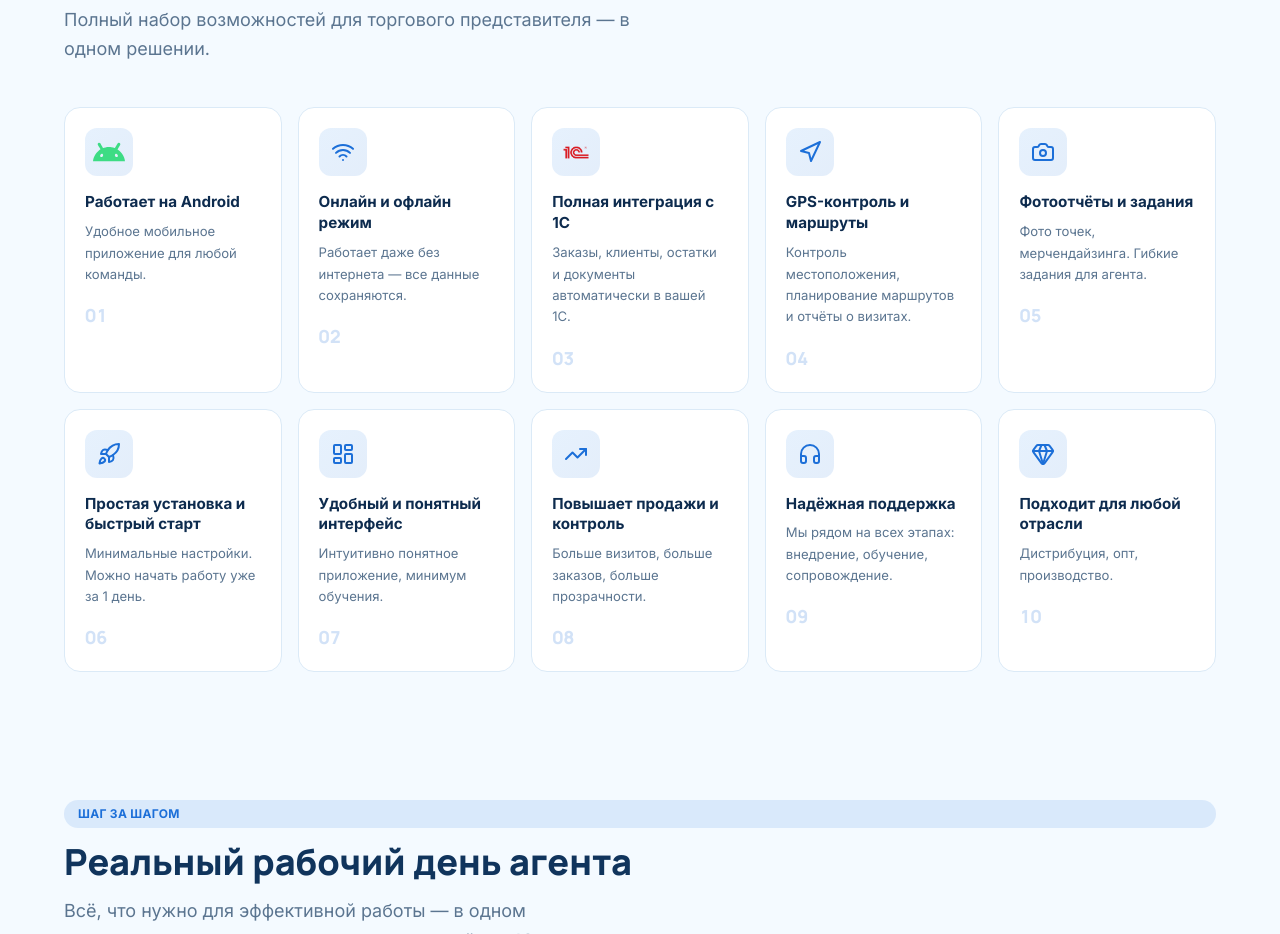
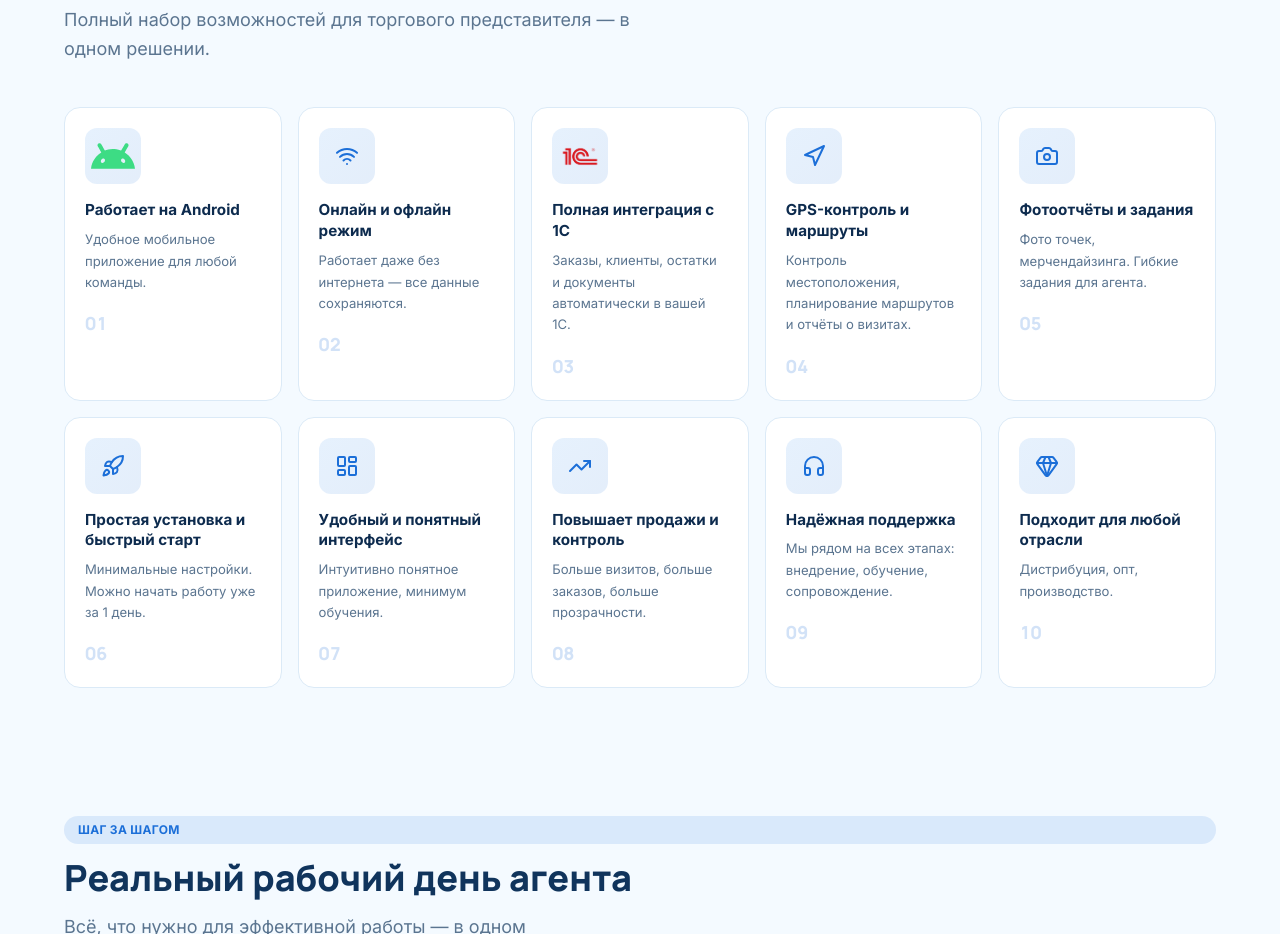
Before and after one commit to Shodikulzoda/1c-agent-pro-website, a Next.js app: page / in a window 1280 px wide. Shown: the part 1140-2074 px from the top of the page. Built offline with nearby package versions, Linux system fonts and the light colour scheme; no server answers.

Commit message:
fix: enlarge logo icons in advantages cards (h-8→h-11, container h-12→h-14)

```diff
--- a/src/components/sections/Advantages.tsx
+++ b/src/components/sections/Advantages.tsx
@@ -28,14 +28,14 @@ export function Advantages() {
                 key={item.title}
                 className="border-line bg-surface hover:border-brand-blue/40 hover:shadow-brand-blue/10 group relative flex flex-col rounded-2xl border p-5 transition-[border-color,box-shadow] hover:shadow-lg"
               >
-                <span className="from-brand-blue-bright/12 to-brand-blue/12 mb-4 flex h-12 w-12 items-center justify-center rounded-xl bg-linear-to-br">
+                <span className="from-brand-blue-bright/12 to-brand-blue/12 mb-4 flex h-14 w-14 items-center justify-center rounded-xl bg-linear-to-br">
                   {typedItem.image ? (
                     <Image
                       src={typedItem.image}
                       alt={item.title}
-                      width={32}
-                      height={32}
-                      className="h-8 w-8 object-contain"
+                      width={48}
+                      height={48}
+                      className="h-11 w-11 object-contain"
                       unoptimized
                     />
                   ) : (
```
